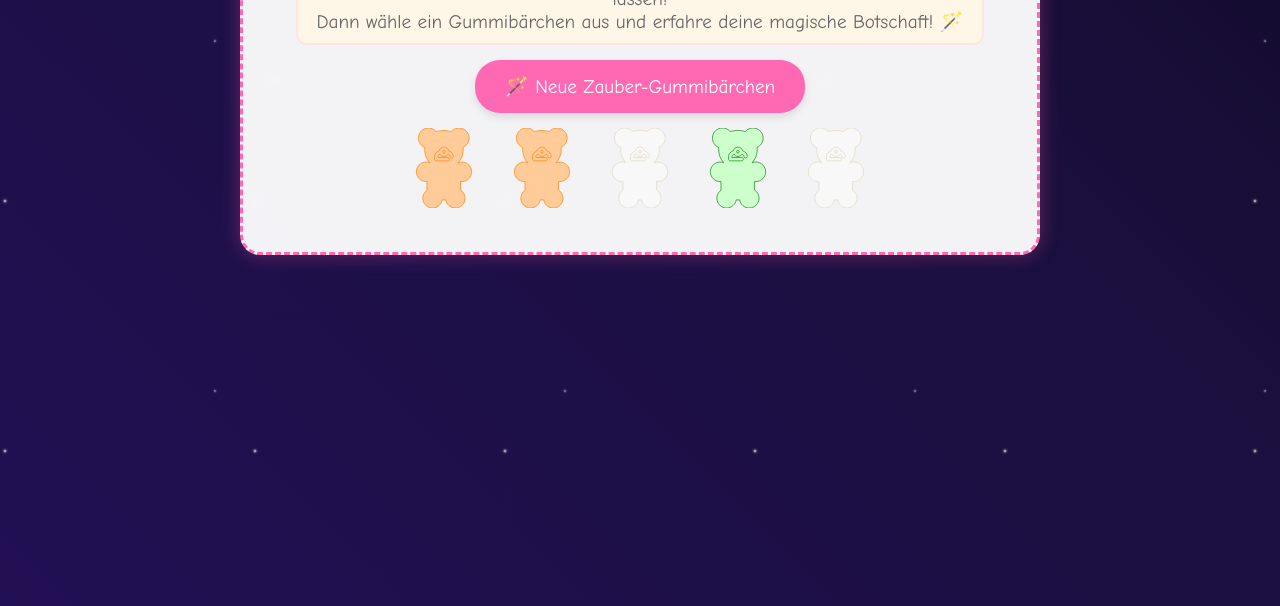
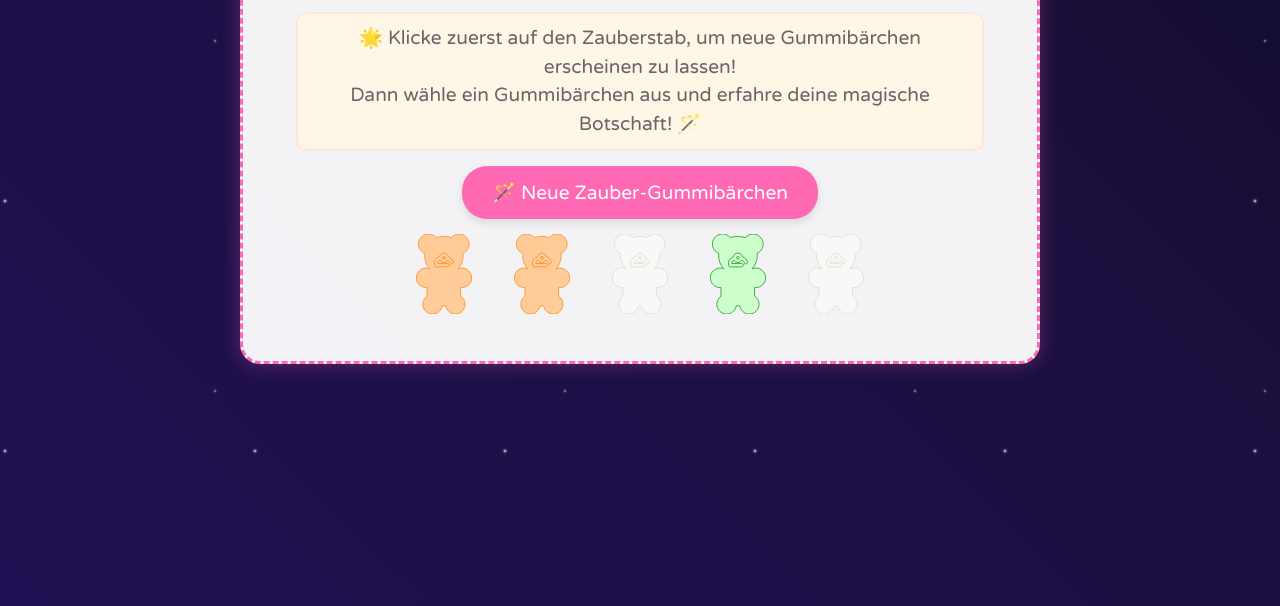
Before and after one commit to MelliEm/gummibaerchen-orakel-fuer-kinder, a plain HTML site: page index.html in a window 1280 px wide. Shown: the part 194-800 px from the top of the page. Drawn offline with Linux system fonts and the light colour scheme.

Commit message:
Update index.html

```diff
--- a/index.html
+++ b/index.html
@@ -3,6 +3,8 @@
 <head>
     <meta charset="UTF-8">
     <meta name="viewport" content="width=device-width, initial-scale=1.0">
+    <!-- Varela Round laden -->
+    <link href="https://fonts.googleapis.com/css2?family=Varela+Round&display=swap" rel="stylesheet">
     <title>Magisches Gummibärchen-Orakel</title>
     <style>
         * {
@@ -12,7 +14,11 @@
         }
 
         body {
-            font-family: "Comic Sans MS", cursive, sans-serif;
+            font-family: 'Varela Round', system-ui, -apple-system, sans-serif;
+            font-size: 16px;
+            line-height: 1.5;
+            -webkit-font-smoothing: antialiased;
+            -moz-osx-font-smoothing: grayscale;
             width: 100%;
             margin: 0;
             padding: 10px;
@@ -29,6 +35,7 @@
             overflow-x: hidden;
             min-height: 100vh;
         }
+
 
         body::before {
             content: '';
```
